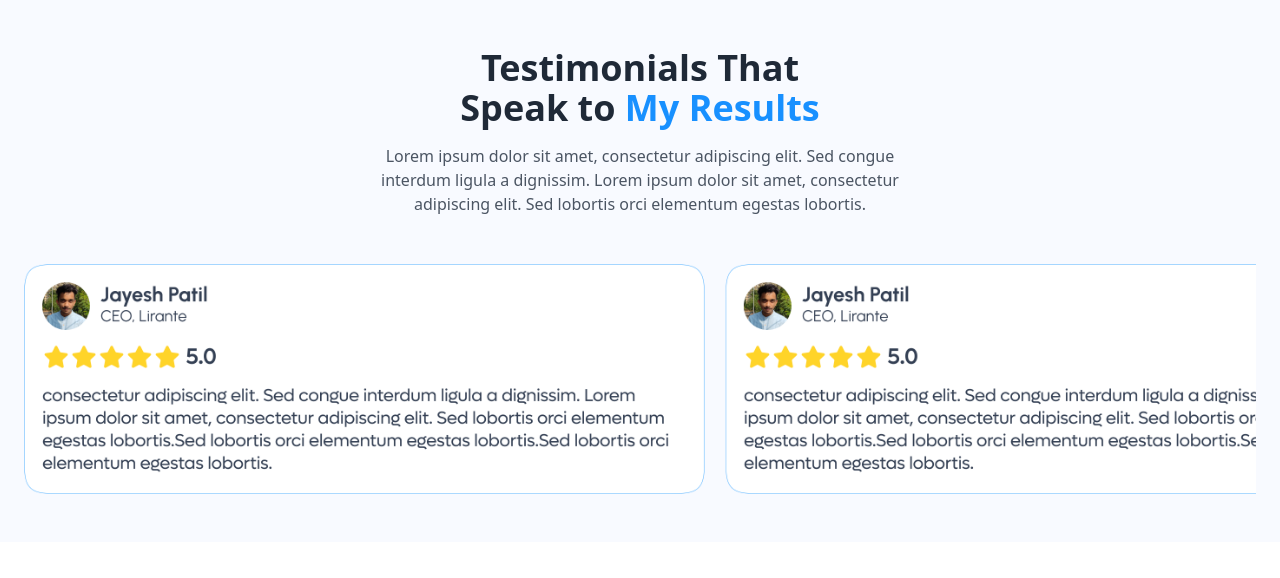
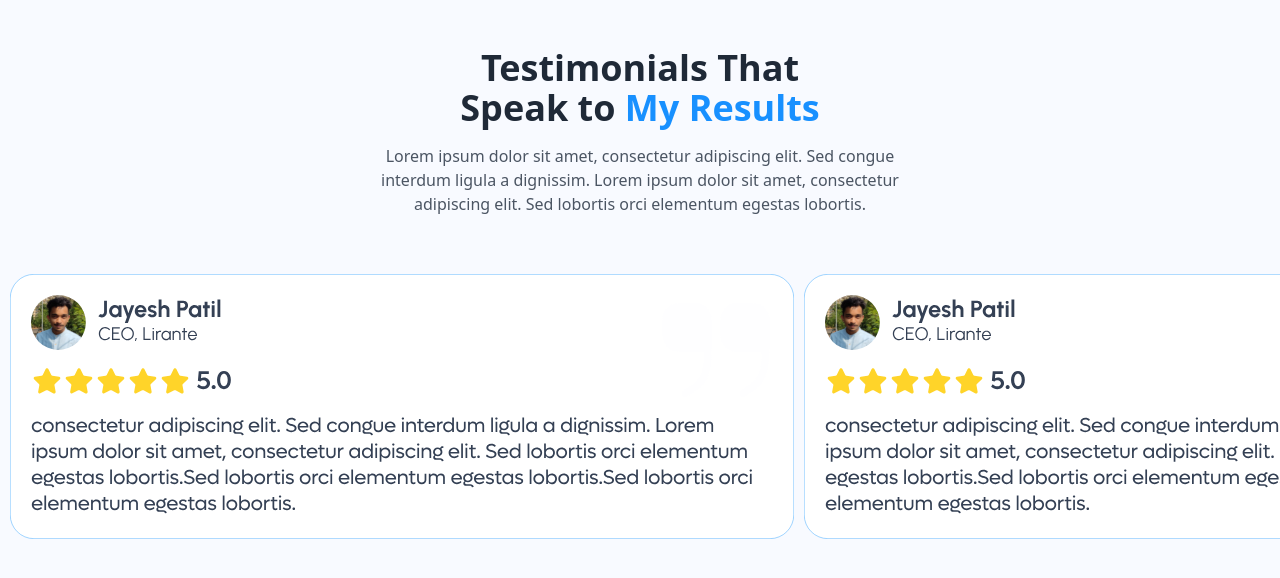
Before and after one commit to boulanouarmohamed1/DevSprint, a Next.js app in the folder devsprint/: page / in a window 1280 px wide. Shown: the top 578 px of the page. Built offline with nearby package versions, Linux system fonts and the light colour scheme.

Commit message:
add scrollbar

```diff
--- a/devsprint/package.json
+++ b/devsprint/package.json
@@ -9,9 +9,10 @@
     "lint": "next lint"
   },
   "dependencies": {
+    "next": "15.1.0",
     "react": "^19.0.0",
     "react-dom": "^19.0.0",
-    "next": "15.1.0"
+    "swiper": "^11.1.15"
   },
   "devDependencies": {
     "postcss": "^8",
--- /dev/null
+++ b/devsprint/src/components/ImageSlider.jsx
@@ -0,0 +1,107 @@
+import React, { useRef, useState } from "react";
+
+const ImageSlider = () => {
+  const sliderRef = useRef(null);
+  const [isDragging, setIsDragging] = useState(false);
+  const [startX, setStartX] = useState(0);
+  const [scrollLeft, setScrollLeft] = useState(0);
+
+  const handleMouseDown = (e) => {
+    setIsDragging(true);
+    setStartX(e.pageX - sliderRef.current.offsetLeft);
+    setScrollLeft(sliderRef.current.scrollLeft);
+  };
+
+  const handleMouseMove = (e) => {
+    if (!isDragging) return;
+    e.preventDefault();
+    const x = e.pageX - sliderRef.current.offsetLeft;
+    const walk = (x - startX) * 2; // Adjust scroll speed
+    sliderRef.current.scrollLeft = scrollLeft - walk;
+  };
+
+  const handleMouseUp = () => {
+    setIsDragging(false);
+  };
+
+  const handleTouchStart = (e) => {
+    setIsDragging(true);
+    setStartX(e.touches[0].pageX - sliderRef.current.offsetLeft);
+    setScrollLeft(sliderRef.current.scrollLeft);
+  };
+
+  const handleTouchMove = (e) => {
+    if (!isDragging) return;
+    const x = e.touches[0].pageX - sliderRef.current.offsetLeft;
+    const walk = (x - startX) * 2; // Adjust scroll speed
+    sliderRef.current.scrollLeft = scrollLeft - walk;
+  };
+
+  const handleTouchEnd = () => {
+    setIsDragging(false);
+  };
+
+  return (
+    <div
+      ref={sliderRef}
+      className="slider"
+      onMouseDown={handleMouseDown}
+      onMouseMove={handleMouseMove}
+      onMouseUp={handleMouseUp}
+      onMouseLeave={handleMouseUp}
+      onTouchStart={handleTouchStart}
+      onTouchMove={handleTouchMove}
+      onTouchEnd={handleTouchEnd}
+      style={{
+        display: "flex",
+        overflowX: "scroll",
+        scrollBehavior: "smooth",
+        cursor: isDragging ? "grabbing" : "grab",
+        gap: "10px",
+        padding: "10px",
+        scrollbarWidth: "none", // For Firefox
+      }}
+    >
+      <style jsx>{`
+        .slider {
+          -ms-overflow-style: none; /* Hide scrollbar for IE and Edge */
+        }
+        .slider::-webkit-scrollbar {
+          display: none; /* Hide scrollbar for Chrome, Safari, and Opera */
+        }
+      `}</style>
+      <img
+        src="assets/a.svg"
+        alt="Image 1"
+        style={{
+          flex: "0 0 auto",
+
+          objectFit: "cover",
+          borderRadius: "10px",
+        }}
+      />
+      <img
+        src="assets/a.svg"
+        alt="Image 2"
+        style={{
+          flex: "0 0 auto",
+
+          objectFit: "cover",
+          borderRadius: "10px",
+        }}
+      />
+      <img
+        src="assets/a.svg"
+        alt="Image 3"
+        style={{
+          flex: "0 0 auto",
+
+          objectFit: "cover",
+          borderRadius: "10px",
+        }}
+      />
+    </div>
+  );
+};
+
+export default ImageSlider;
--- a/devsprint/src/components/MYResulta.jsx
+++ b/devsprint/src/components/MYResulta.jsx
@@ -1,8 +1,10 @@
 import React from 'react';
+import HorizontalScroll from './ImageSlider';
+import ImageSlider from './ImageSlider';
 
 function MyResult() {
   return (
-    <div className="bg-[#f8faff] py-12 px-6">
+    <div className="bg-[#f8faff] py-12 ">
       {/* Header Section */}
       <div className="text-center mb-12">
         <h2 className="text-3xl md:text-4xl font-bold text-gray-800">
@@ -16,9 +18,9 @@ function MyResult() {
       </div>
 
       {/* Testimonials Section */}
-     <div >
-      <img src="..\assets\Frame 47557(1).png" />
-     </div>
+      <div className="flex justify-center items-center  ">
+        <ImageSlider></ImageSlider>
+      </div>
     </div>
   );
 }
```
Also changed, not shown: devsprint/public/assets/a.svg (added), 1 other file (tests, documents, lock files or other folders).
